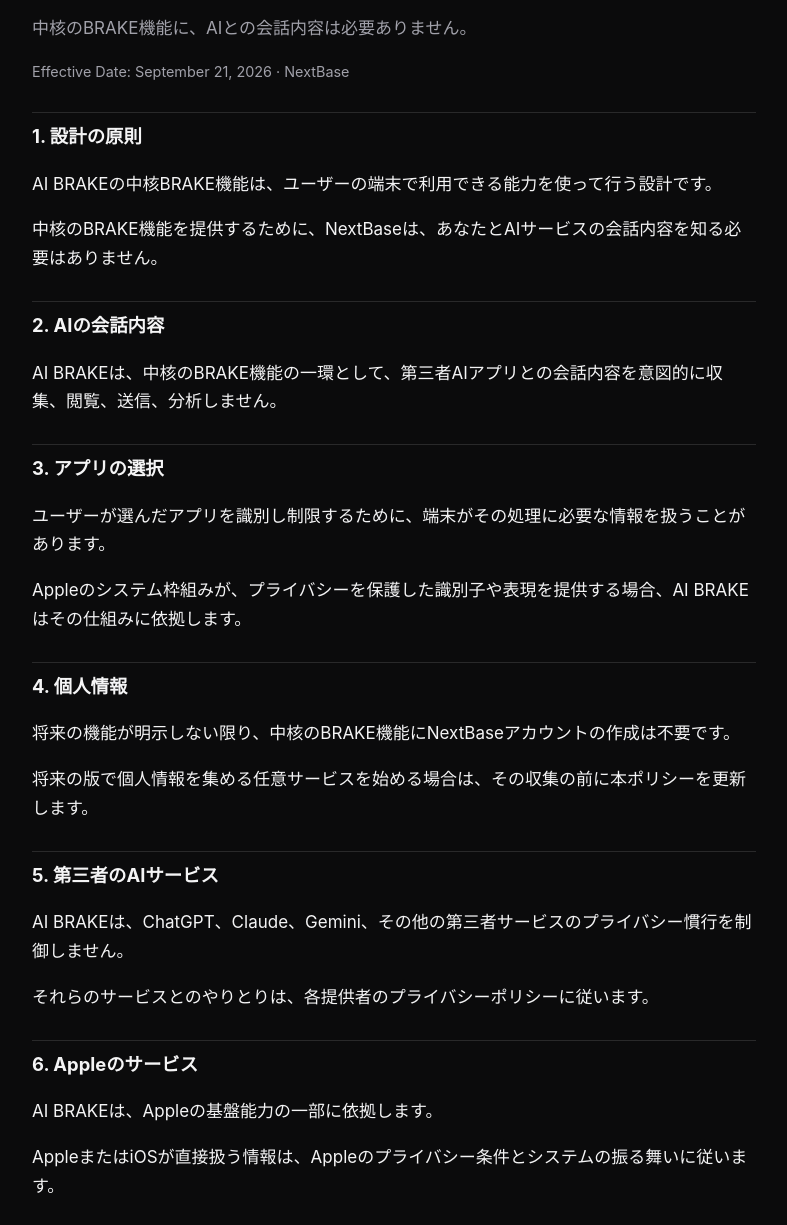
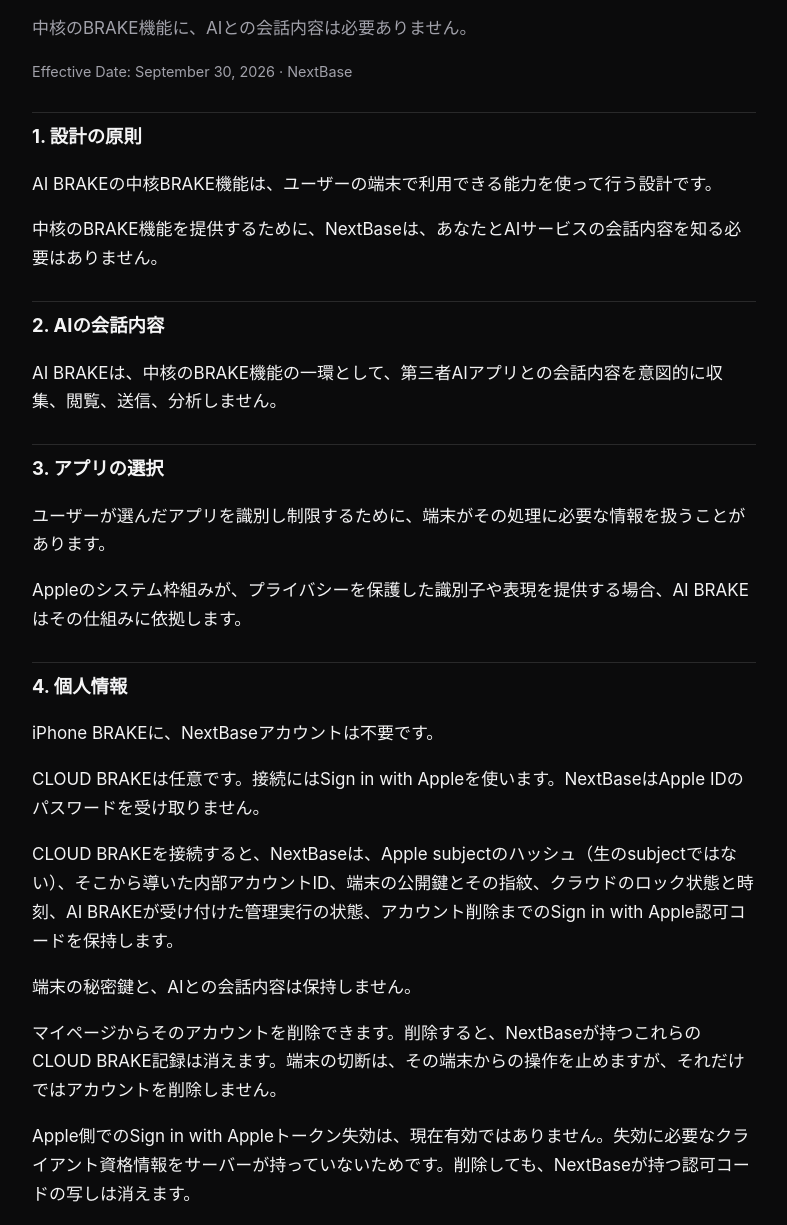
Before and after one commit to NextBase-One-HA/nextbase-world, a plain HTML site: page aibrake/ja/privacy/index.html in a window 1280 px wide. Shown: the part 335-1560 px from the top of the page, without its empty margins (246-1033 px from the left). Drawn offline with Linux system fonts and the light colour scheme.

Commit message:
Publish the CLOUD BRAKE account disclosure on the AI BRAKE privacy pages.
Connecting stores account records, and the live policy has to say what is kept and that in-app deletion removes it.

```diff
--- a/aibrake/ja/privacy/index.html
+++ b/aibrake/ja/privacy/index.html
@@ -16,7 +16,7 @@
 <header>
 <h1>プライバシーポリシー</h1>
 <p class="sub">中核のBRAKE機能に、AIとの会話内容は必要ありません。</p>
-<div class="meta">Effective Date: September 21, 2026 · NextBase</div>
+<div class="meta">Effective Date: September 30, 2026 · NextBase</div>
 </header>
 
 <section class="section"><h2>1. 設計の原則</h2>
@@ -28,8 +28,12 @@
 <p>ユーザーが選んだアプリを識別し制限するために、端末がその処理に必要な情報を扱うことがあります。</p>
 <p>Appleのシステム枠組みが、プライバシーを保護した識別子や表現を提供する場合、AI BRAKEはその仕組みに依拠します。</p></section>
 <section class="section"><h2>4. 個人情報</h2>
-<p>将来の機能が明示しない限り、中核のBRAKE機能にNextBaseアカウントの作成は不要です。</p>
-<p>将来の版で個人情報を集める任意サービスを始める場合は、その収集の前に本ポリシーを更新します。</p></section>
+<p>iPhone BRAKEに、NextBaseアカウントは不要です。</p>
+<p>CLOUD BRAKEは任意です。接続にはSign in with Appleを使います。NextBaseはApple IDのパスワードを受け取りません。</p>
+<p>CLOUD BRAKEを接続すると、NextBaseは、Apple subjectのハッシュ（生のsubjectではない）、そこから導いた内部アカウントID、端末の公開鍵とその指紋、クラウドのロック状態と時刻、AI BRAKEが受け付けた管理実行の状態、アカウント削除までのSign in with Apple認可コードを保持します。</p>
+<p>端末の秘密鍵と、AIとの会話内容は保持しません。</p>
+<p>マイページからそのアカウントを削除できます。削除すると、NextBaseが持つこれらのCLOUD BRAKE記録は消えます。端末の切断は、その端末からの操作を止めますが、それだけではアカウントを削除しません。</p>
+<p>Apple側でのSign in with Appleトークン失効は、現在有効ではありません。失効に必要なクライアント資格情報をサーバーが持っていないためです。削除しても、NextBaseが持つ認可コードの写しは消えます。</p></section>
 <section class="section"><h2>5. 第三者のAIサービス</h2>
 <p>AI BRAKEは、ChatGPT、Claude、Gemini、その他の第三者サービスのプライバシー慣行を制御しません。</p>
 <p>それらのサービスとのやりとりは、各提供者のプライバシーポリシーに従います。</p></section>
```
Also changed, not shown: aibrake/privacy/index.html (+7 -3 lines).
